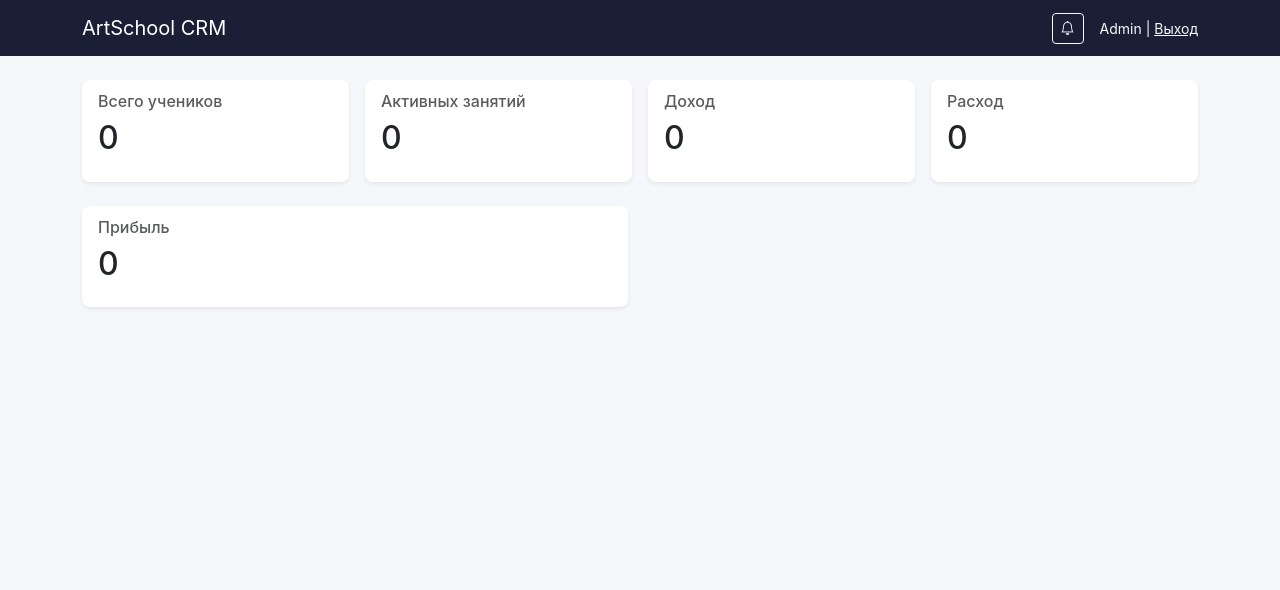
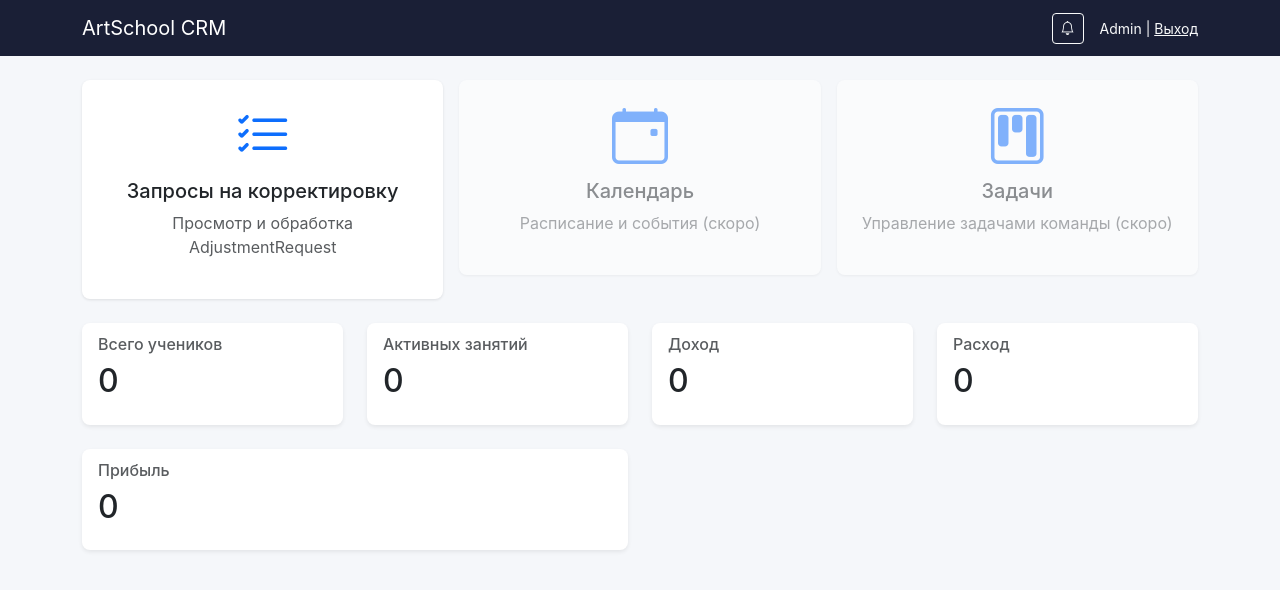
Before and after one commit to archaonever-netizen/ArtSchool-crm, a Flask app: template app/templates/manager/dashboard.html in a window 1280 px wide. Shown: the top 590 px of the page. Run offline with Flask 3, Linux system fonts and the light colour scheme; the template is opened without the code that fills it, so the values that code supplies are empty; the visitor is signed in with stand-in values (Sample User, id 1).

Commit message:
Add manager adjustments UI and navigation cards

```diff
--- a/app/manager/routes.py
+++ b/app/manager/routes.py
@@ -103,3 +103,10 @@ def manager_reject_request(req_id):
         db.session.add(note)
         db.session.commit()
     return jsonify({'status': 'ok'})
+
+
+@manager_bp.route('/adjustments')
+def adjustments_page():
+    if session.get('role') != 'manager':
+        return redirect(url_for('auth.login'))
+    return render_template('manager/adjustments.html')
--- a/app/templates/manager/dashboard.html
+++ b/app/templates/manager/dashboard.html
@@ -2,6 +2,35 @@
 {% block title %}Панель руководителя{% endblock %}
 {% block content %}
 <div class="row g-3">
+    <div class="col-md-4">
+        <a href="/manager/adjustments" class="text-decoration-none">
+            <div class="card p-4 text-center">
+                <i class="bi bi-list-check display-4 text-primary"></i>
+                <h5 class="mt-2">Запросы на корректировку</h5>
+                <p class="text-muted">Просмотр и обработка AdjustmentRequest</p>
+            </div>
+        </a>
+    </div>
+    <div class="col-md-4">
+        <a href="#" class="text-decoration-none disabled">
+            <div class="card p-4 text-center opacity-50">
+                <i class="bi bi-calendar-event display-4 text-primary"></i>
+                <h5 class="mt-2">Календарь</h5>
+                <p class="text-muted">Расписание и события (скоро)</p>
+            </div>
+        </a>
+    </div>
+    <div class="col-md-4">
+        <a href="#" class="text-decoration-none disabled">
+            <div class="card p-4 text-center opacity-50">
+                <i class="bi bi-kanban display-4 text-primary"></i>
+                <h5 class="mt-2">Задачи</h5>
+                <p class="text-muted">Управление задачами команды (скоро)</p>
+            </div>
+        </a>
+    </div>
+</div>
+<div class="row mt-4">
     <div class="col-12 col-md-3">
         <div class="card shadow-sm">
             <div class="card-body">
```
Also changed, not shown: app/templates/manager/adjustments.html (added, +72 -0 lines).
